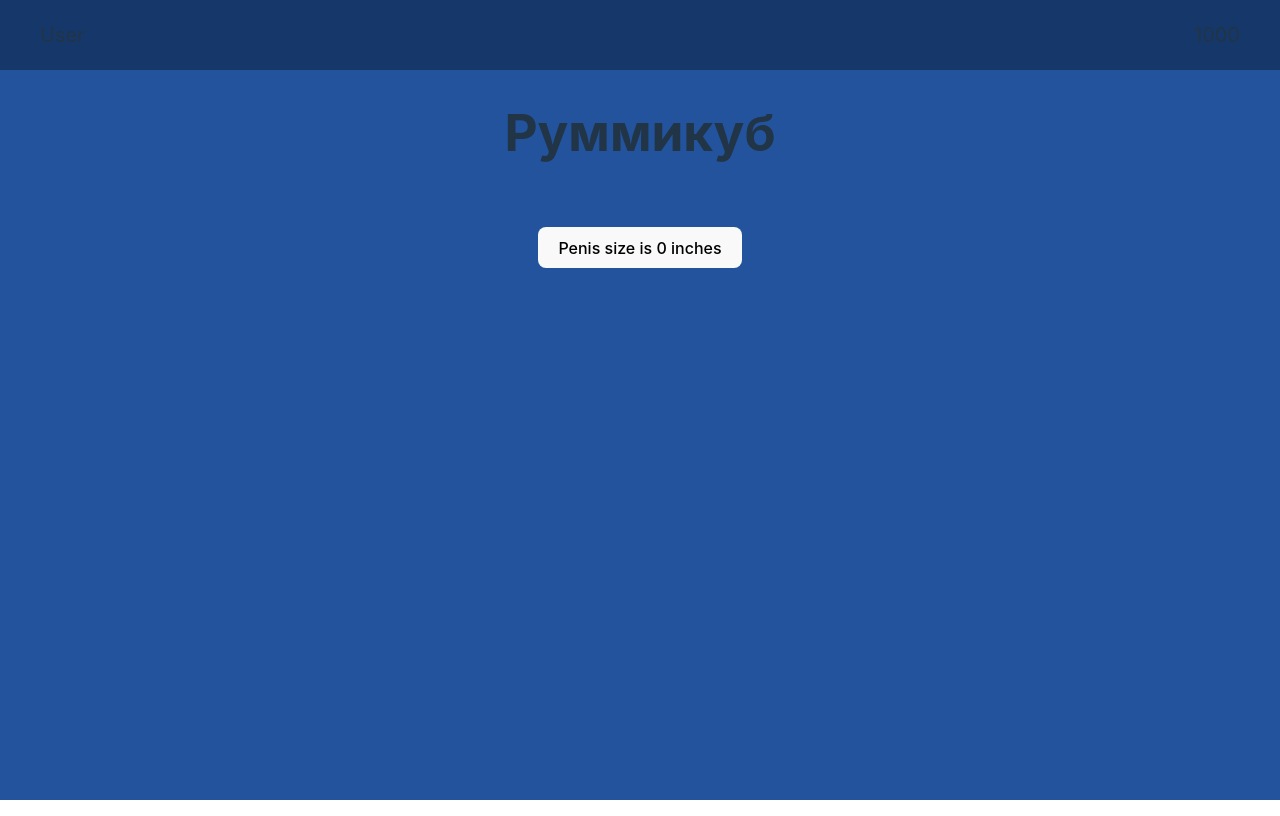
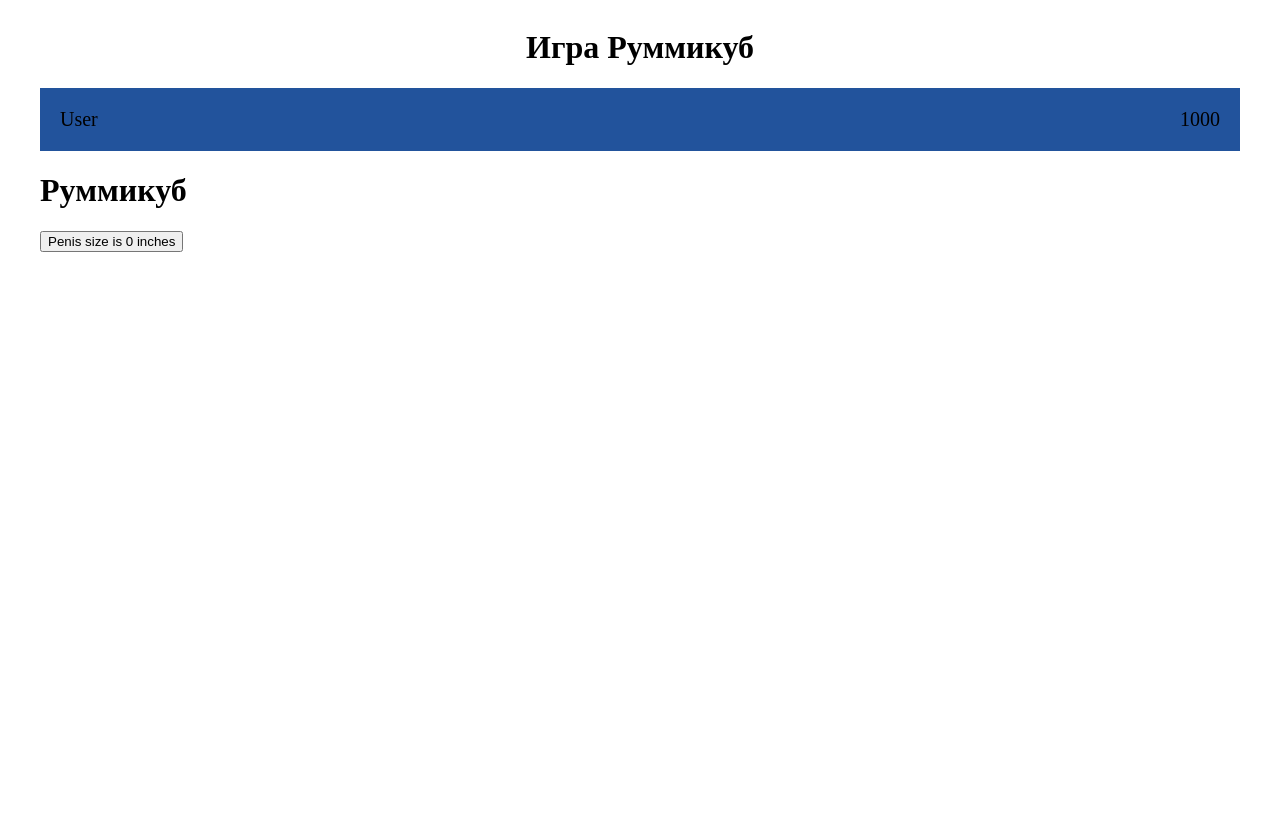
Before and after one commit to imConfused3684/Rummicube, a React (Vite) app: page / in a window 1280 px wide. Built offline with nearby package versions, Linux system fonts and the light colour scheme.

Commit message:
удалил всё из app.css и index.css, в index.css 2 глобальные переменные цвета, в main.tsx изменил выбор root

```diff
--- a/index.html
+++ b/index.html
@@ -6,7 +6,10 @@
     <meta name="viewport" content="width=device-width, initial-scale=1.0" />
     <title>Руммикуб</title>
   </head>
-  <body>
-    <script type="module" src="/src/main.tsx"></script>
+  <body style="display: flex; flex-direction: column; align-items: center;">
+    <h1>Игра Руммикуб</h1>
+    <div class="customRoot" style="width: 1200px; height: 720px;">
+      <script type="module" src="/src/main.tsx"></script>
+    </div>
   </body>
 </html>
--- a/src/App.css
+++ b/src/App.css
@@ -1,8 +1,5 @@
-#root {
-  /* max-width: 1280px; */
+/* #root {
   width: 100%;
-  /* margin: 0 auto; */
-  /* padding: 2rem; */
   text-align: center;
 }
 
@@ -41,3 +38,60 @@
 .read-the-docs {
   color: #888;
 }
+
+.card {
+  width: 100%;
+  height: 100%;
+
+  position: relative;
+  background-color: var(--bg-color);
+  width: 100%;
+  display: flex;
+  flex-flow: column nowrap;
+  align-items: center;
+  margin: 0;
+  padding: 0;
+
+  overflow: hidden;
+}
+
+.card a {
+  font-weight: 500;
+  color: #646cff;
+  text-decoration: inherit;
+}
+.card  a:hover {
+  color: #535bf2;
+}
+
+.card .card {
+  margin: 0;
+  display: flex;
+  place-items: center;
+  min-width: 320px;
+  min-height: 100vh;
+}
+
+.card h1 {
+  font-size: 3.2em;
+  line-height: 1.1;
+}
+
+.card button {
+  border-radius: 8px;
+  border: 1px solid transparent;
+  padding: 0.6em 1.2em;
+  font-size: 1em;
+  font-weight: 500;
+  font-family: inherit;
+  background-color: #1a1a1a;
+  cursor: pointer;
+  transition: border-color 0.25s;
+}
+.card button:hover {
+  border-color: #646cff;
+}
+.card button:focus,
+.card button:focus-visible {
+  outline: 4px auto -webkit-focus-ring-color;
+} */
--- a/src/index.css
+++ b/src/index.css
@@ -1,9 +1,13 @@
 :root {
+
+  --aux-color: #163769;
+  --main-color: #22539c;
+
+}
+
+  /*
+  --border-radius: 15px;
   --bg-color: #22539c;
-  --main-color: #163769;
-  --border-radius: 15px;
-
-
   font-family: Inter, system-ui, Avenir, Helvetica, Arial, sans-serif;
   line-height: 1.5;
   font-weight: 400;
@@ -19,7 +23,6 @@
 
 body {
   position: relative;
-  background-color: var(--bg-color);
   width: 100%;
   display: flex;
   flex-flow: column nowrap;
@@ -81,4 +84,4 @@ button:focus-visible {
   button {
     background-color: #f9f9f9;
   }
-}
+} */
--- a/src/main.tsx
+++ b/src/main.tsx
@@ -1,9 +1,9 @@
-import React from 'react'
+//import React from 'react'
 import ReactDOM from 'react-dom/client'
 import App from './App.tsx'
 import './index.css'
 
-ReactDOM.createRoot(document.body!).render(
+ReactDOM.createRoot(document.querySelector('.customRoot')!).render(
 
     <App />,
 )
```
